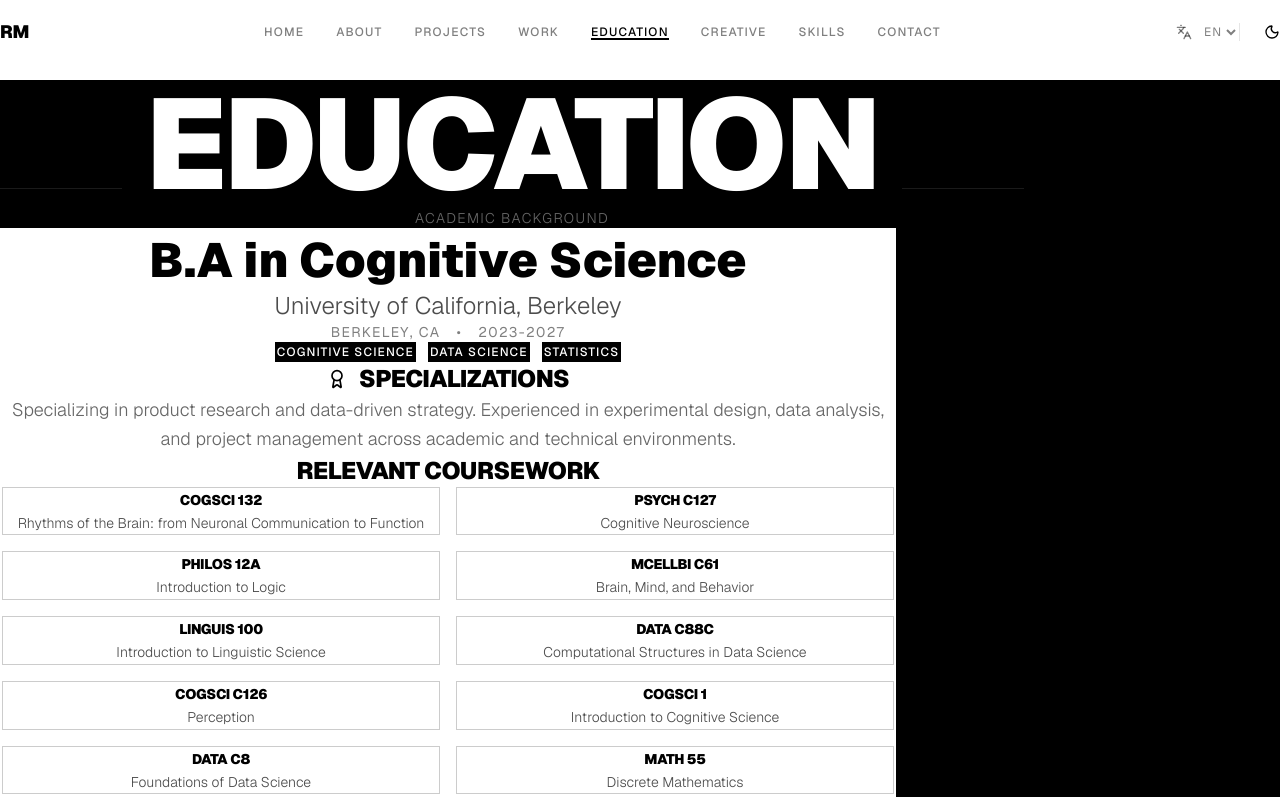
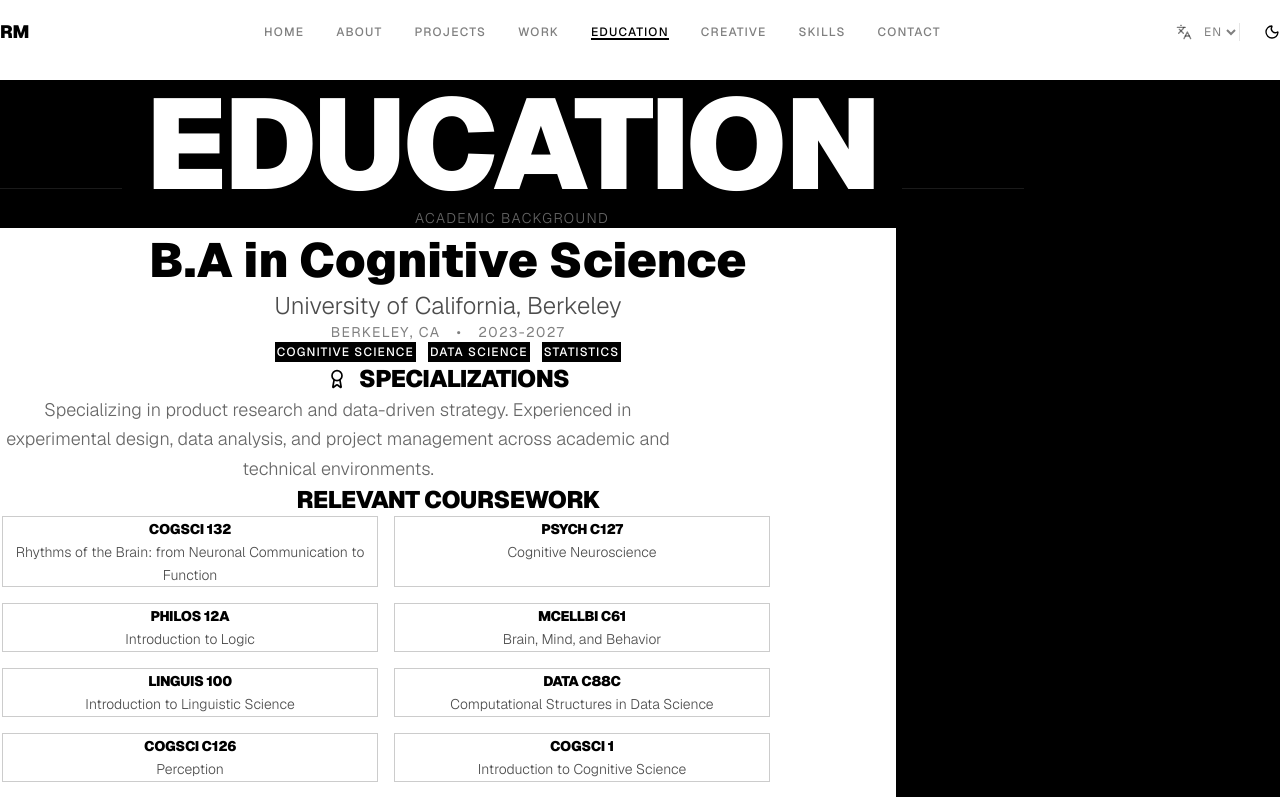
Before and after one commit to rushaad-cell/personal-website, a Next.js app: page /education in a window 1280 px wide. Shown: the top 797 px of the page. Built offline with nearby package versions, Linux system fonts and the light colour scheme.

Commit message:
Nuclear solution: center all education section content including coursework cards

```diff
--- a/components/EducationSection.tsx
+++ b/components/EducationSection.tsx
@@ -32,10 +32,9 @@ export function EducationSection() {
           animate={{ opacity: 1, scale: 1 }}
           transition={{ type: "spring", stiffness: 100 }}
           whileHover={{ scale: 1.01 }}
-          className="bg-white dark:bg-black border-2 border-white/20 dark:border-black/20 p-12 md:p-16 relative max-w-4xl mx-auto text-center"
+          className="bg-white dark:bg-black border-2 border-white/20 dark:border-black/20 p-12 md:p-16 relative max-w-4xl mx-auto"
         >
-          <div className="mb-12">
-            <div className="text-center">
+          <div className="mb-12 text-center">
             <h2 className="text-4xl md:text-5xl font-black text-black dark:text-white mb-4 leading-tight">
               B.A in Cognitive Science
             </h2>
@@ -64,14 +63,13 @@ export function EducationSection() {
               ))}
             </div>
           </div>
-          </div>
 
           {/* Specialization */}
           <motion.div
             initial={{ opacity: 0, y: 20 }}
             animate={{ opacity: 1, y: 0 }}
             transition={{ delay: 0.3 }}
-            className="pt-12 border-t border-white/10 dark:border-black/10 mb-12"
+            className="pt-12 border-t border-white/10 dark:border-black/10 mb-12 text-center"
           >
             <div className="flex items-center justify-center gap-3 mb-4">
               <Award className="w-5 h-5 text-black dark:text-white" />
@@ -79,7 +77,7 @@ export function EducationSection() {
                 Specializations
               </h3>
             </div>
-            <p className="text-lg text-black/60 dark:text-white/60 leading-relaxed font-light text-center">
+            <p className="text-lg text-black/60 dark:text-white/60 leading-relaxed font-light max-w-2xl mx-auto">
               Specializing in product research and data-driven strategy. Experienced in experimental design, data analysis, and project management across academic and technical environments.
             </p>
           </motion.div>
@@ -94,7 +92,7 @@ export function EducationSection() {
             <h3 className="text-2xl font-black text-black dark:text-white uppercase tracking-tight mb-6 text-center">
               Relevant Coursework
             </h3>
-            <div className="grid md:grid-cols-2 gap-4">
+            <div className="grid md:grid-cols-2 gap-4 max-w-3xl mx-auto">
               {[
                 { code: "COGSCI 132", title: "Rhythms of the Brain: from Neuronal Communication to Function" },
                 { code: "PSYCH C127", title: "Cognitive Neuroscience" },
@@ -116,7 +114,7 @@ export function EducationSection() {
                   initial={{ opacity: 0, x: -20 }}
                   animate={{ opacity: 1, x: 0 }}
                   transition={{ delay: 0.5 + i * 0.05 }}
-                  className="p-4 border border-black/20 dark:border-white/20"
+                  className="p-4 border border-black/20 dark:border-white/20 text-center"
                 >
                   <div className="mb-2">
                     <span className="text-sm font-black text-black dark:text-white uppercase tracking-tight">
```
Lines whose indentation alone changed are shown as unchanged.
